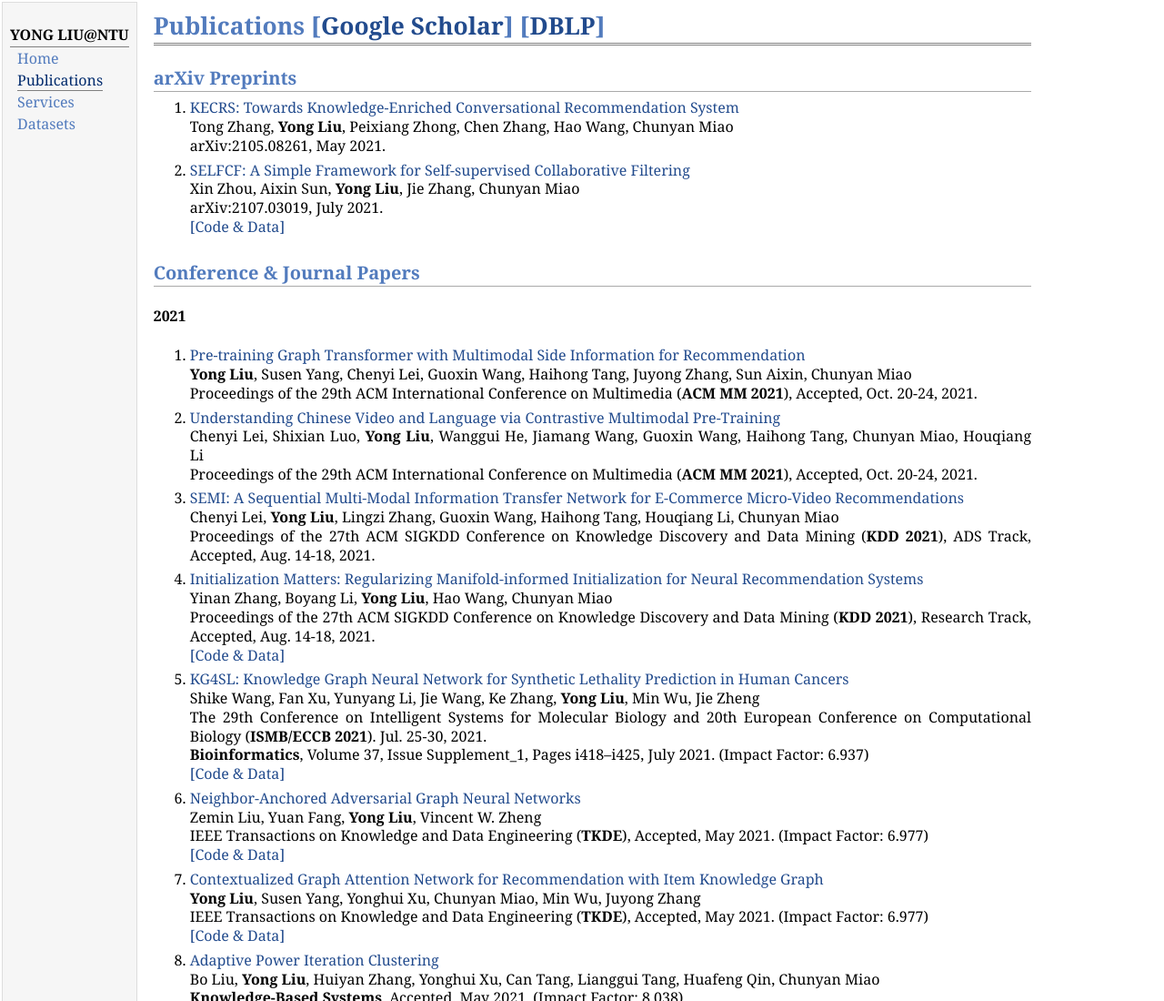
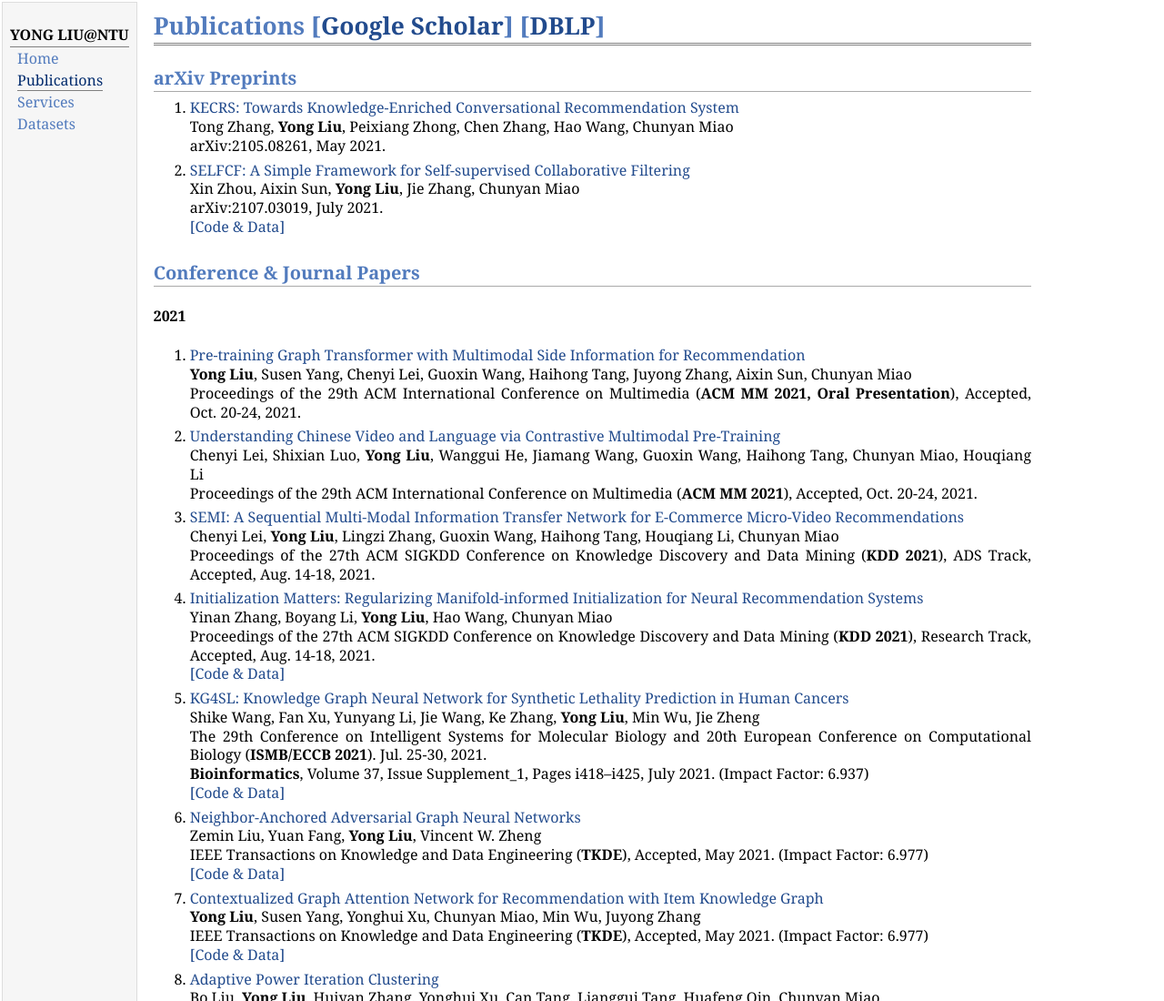
Before and after one commit to stephenliu0423/stephenliu0423.github.io, a plain HTML site: page publications.html in a window 1280 px wide. Shown: the top 1100 px of the page at 91% size. Drawn offline with Linux system fonts and the light colour scheme.

Commit message:
Add files via upload

```diff
--- a/publications.html
+++ b/publications.html
@@ -39,8 +39,8 @@ arXiv:2107.03019, July 2021.<br />
 <h4>2021</h4>
 <ol>
 <li><p><a href="http://arxiv.org/abs/2010.12284">Pre-training Graph Transformer with Multimodal Side Information for Recommendation</a><br />
-<b>Yong Liu</b>, Susen Yang, Chenyi Lei, Guoxin Wang, Haihong Tang, Juyong Zhang, Sun Aixin, Chunyan Miao<br />
-Proceedings of the 29th ACM International Conference on Multimedia (<b>ACM MM 2021</b>), Accepted, Oct. 20-24, 2021.
+<b>Yong Liu</b>, Susen Yang, Chenyi Lei, Guoxin Wang, Haihong Tang, Juyong Zhang, Aixin Sun, Chunyan Miao<br />
+Proceedings of the 29th ACM International Conference on Multimedia (<b>ACM MM 2021, Oral Presentation</b>), Accepted, Oct. 20-24, 2021.
 <br /></p>
 </li>
 <li><p><a href="https://arxiv.org/abs/2104.09411">Understanding Chinese Video and Language via Contrastive Multimodal Pre-Training</a><br />
```
